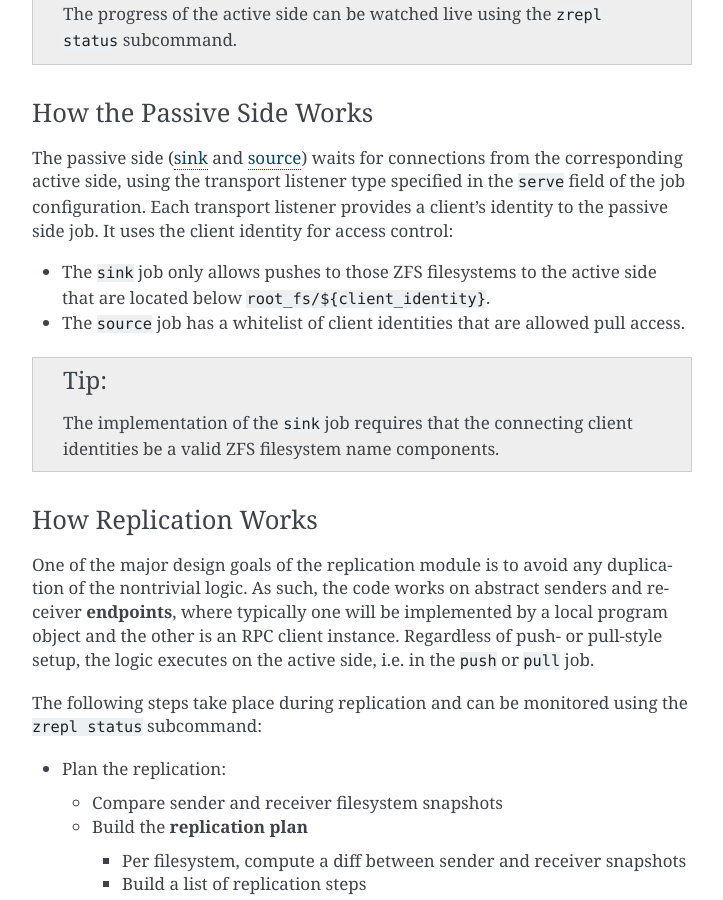
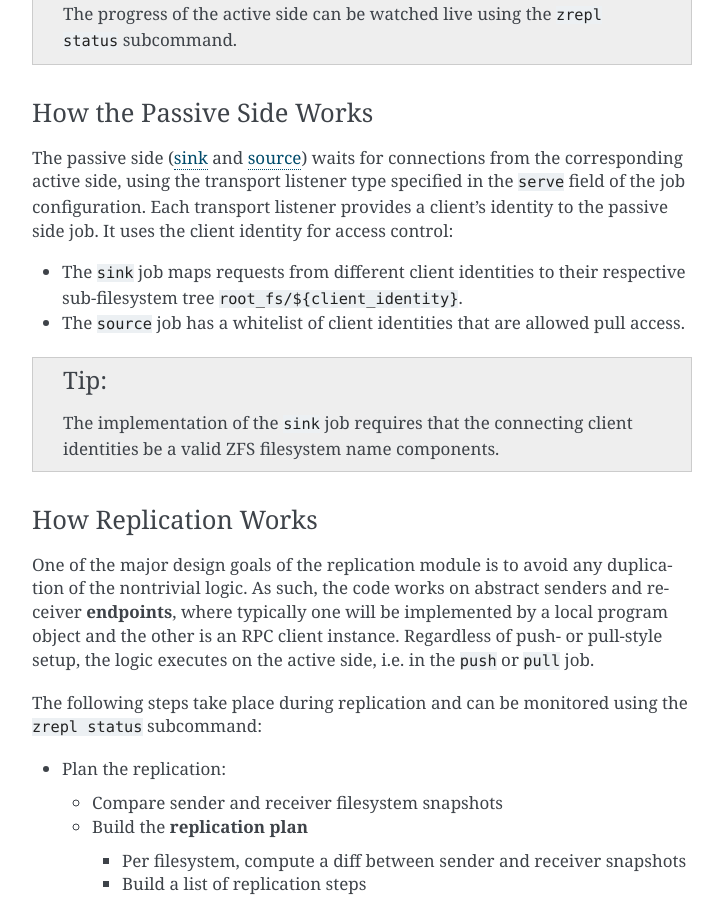
Before and after one commit to zrepl/zrepl, a Sphinx documentation site: the page built from docs/configuration/jobs.rst, in a window 1280 px wide and 900 px high, scrolled down 1105 px. Shown: the whole window, without its empty margins (388-1111 px from the left). Built offline with Sphinx 7.4.7, drawn with Linux system fonts in a browser that asks for light colours; the version number could not be read and is left out; cross-references to code outside the pages are shown as plain code.

Commit message:
docs: fix confusing description of the role of client identity for sink jobs

```diff
--- a/docs/configuration/jobs.rst
+++ b/docs/configuration/jobs.rst
@@ -57,7 +57,7 @@ using the transport listener type specified in the ``serve`` field of the job co
 Each transport listener provides a client's identity to the passive side job.
 It uses the client identity for access control:
 
-* The ``sink`` job only allows pushes to those ZFS filesystems to the active side that are located below ``root_fs/${client_identity}``.
+* The ``sink`` job maps requests from different client identities to their respective sub-filesystem tree ``root_fs/${client_identity}``.
 * The ``source`` job has a whitelist of client identities that are allowed pull access.
 
 .. TIP::
```
